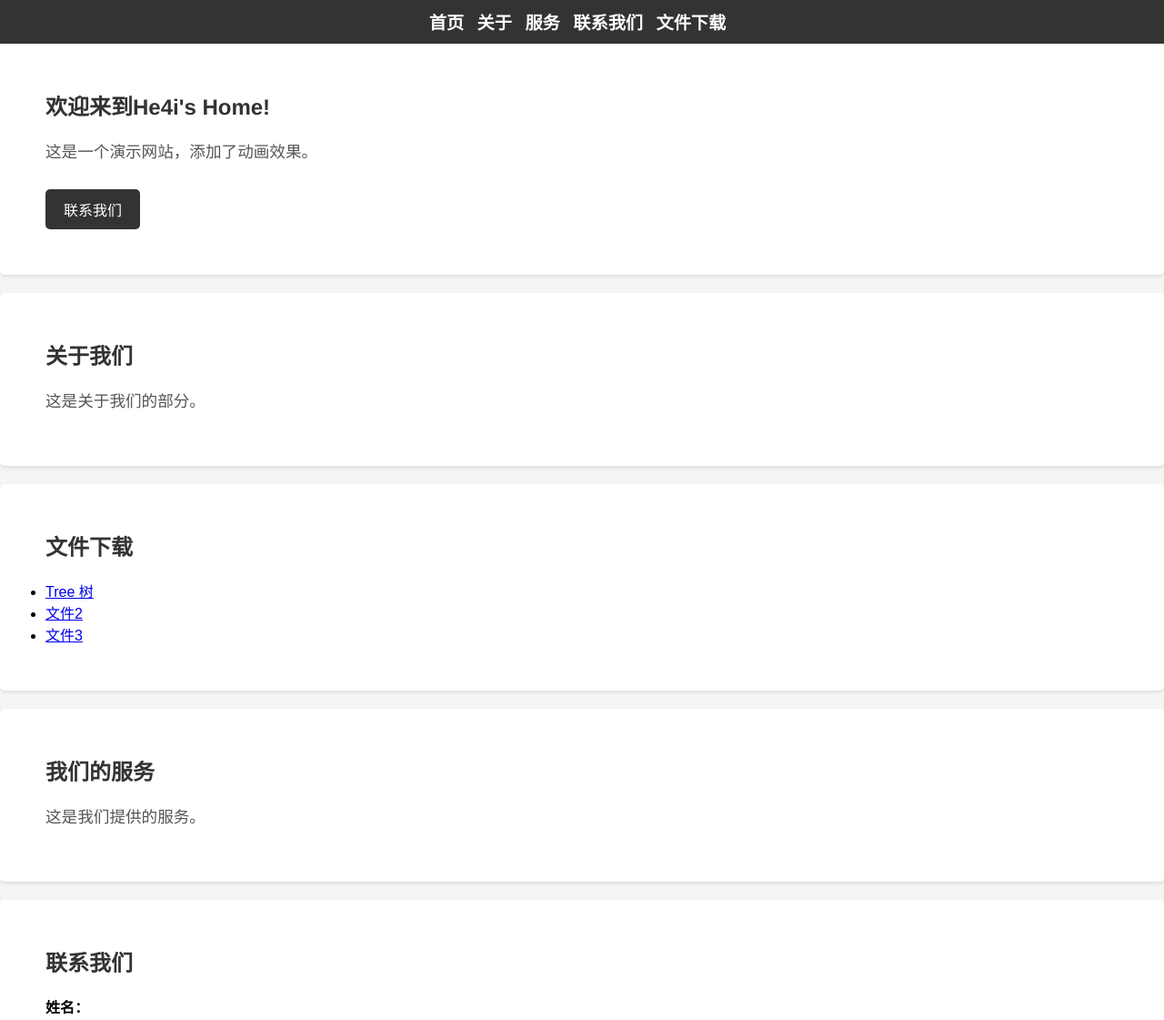
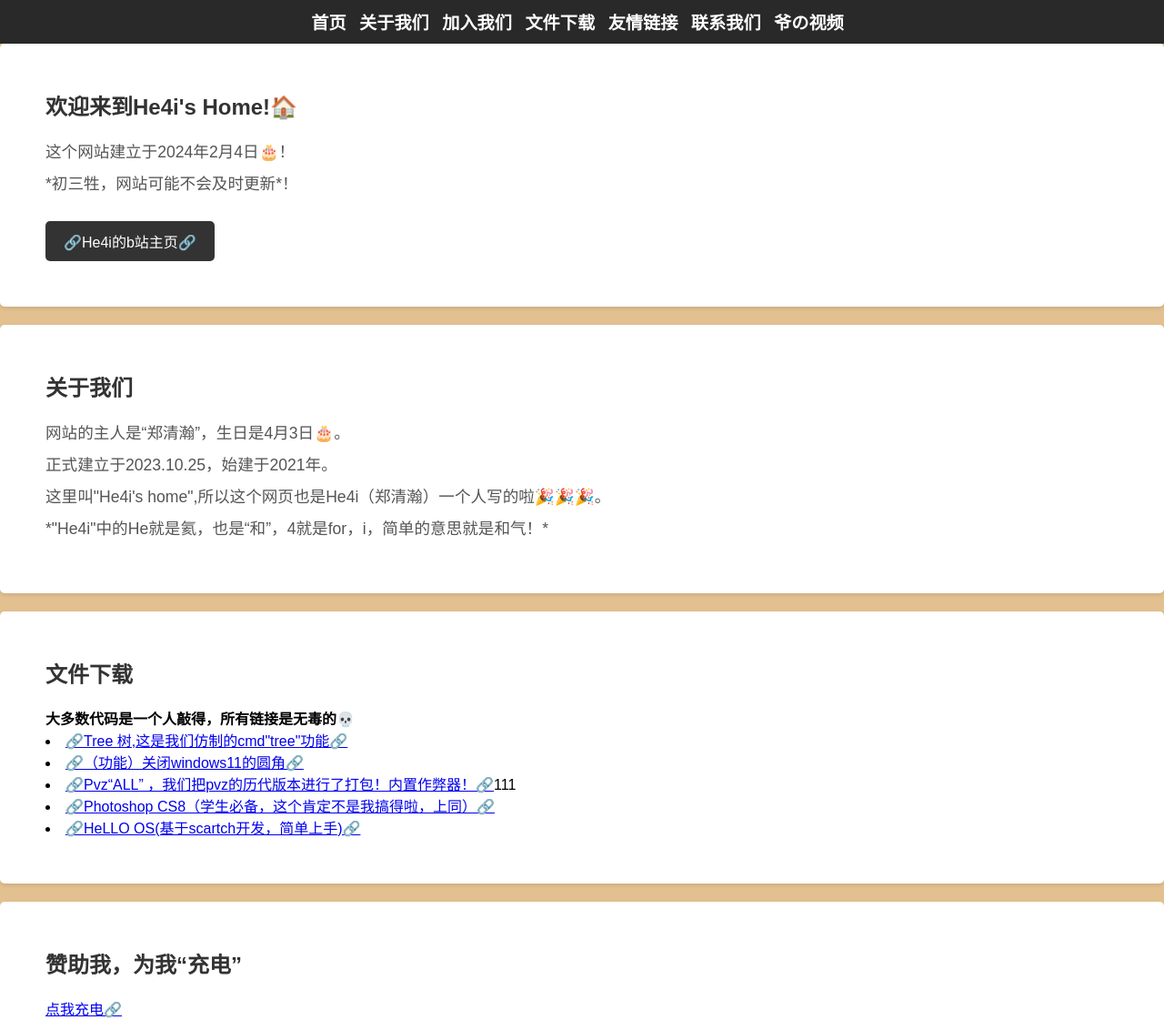
Before and after one commit to he4i/He4s, a plain HTML site: page index.html in a window 1280 px wide. Shown: the top 1121 px of the page at 91% size. Drawn offline with Linux system fonts and the light colour scheme.

Commit message:
Signed-off-by: He4i <wo18766962515@163.com>

```diff
--- a/index.html
+++ b/index.html
@@ -2,10 +2,11 @@
 <html lang="zh-CN">
 
 <head>
+    <link rel="icon" href="./favicon.ico">
     <meta charset="UTF-8">
     <meta http-equiv="X-UA-Compatible" content="IE=edge">
     <meta name="viewport" content="width=device-width, initial-scale=1.0">
-    <title>He4i</title>
+    <title>He4i's Home!🏠</title>
     <style>
         * {
             margin: 0;
@@ -14,12 +15,12 @@
         }
 
         body {
-            font-family: Arial, sans-serif;
-            background-color: #f5f5f5;
+            font-family: STKaiti, sans-serif;
+            background-color: #e2c090;
         }
 
         header {
-            background-color: #333;
+            background-color: #292929;
             padding: 10px;
             animation: fadeInDown 1s ease;
         }
@@ -57,7 +58,7 @@
 
         section {
             padding: 50px;
-            background-color: #fff;
+            background-color: #ffffff;
             box-shadow: 0 2px 4px rgba(0, 0, 0, 0.1);
             border-radius: 5px;
             margin-bottom: 20px;
@@ -79,7 +80,7 @@
         h1, h2 {
             color: #333;
             margin-bottom: 20px;
-            font-family: "Helvetica Neue", sans-serif;
+            font-family: "Source Han Sans CN", sans-serif;
         }
 
         p {
@@ -147,40 +148,50 @@
         <nav>
             <ul>
                 <li><a href="#home">首页</a></li>
-                <li><a href="#about">关于</a></li>
-                <li><a href="#services">服务</a></li>
-                <li><a href="#contact">联系我们</a></li>
+                <li><a href="#about">关于我们</a></li>
+                <li><a href="#contact">加入我们</a></li>
 	<li><a href="#downloads">文件下载</a></li>
+	<li><a href="#friend">友情链接</a></li>
+	<li><a href="#lxwm">联系我们</a></li>
+	<li><a href="#shipin">爷の视频</a></li>
             </ul>
         </nav>
     </header>
 
     <section id="home">
-        <h1>欢迎来到He4i's Home!</h1>
-        <p>这是一个演示网站，添加了动画效果。</p>
-        <a href="#contact" class="btn">联系我们</a>
+        <h1>欢迎来到He4i's Home!🏠</h1>
+        <p>这个网站建立于2024年2月4日🎂！</p>
+       <p>*初三牲，网站可能不会及时更新*！</p>
+        <a href="https://space.bilibili.com/517295909?spm_id_from=333.1007.0.0" class="btn">🔗He4i的b站主页🔗</a>
     </section>
 
     <section id="about">
         <h2>关于我们</h2>
-        <p>这是关于我们的部分。</p>
+        <p>网站的主人是“郑清瀚”，生日是4月3日🎂。</p>
+        <p>正式建立于2023.10.25，始建于2021年。</p>
+        <p>这里叫"He4i's home",所以这个网页也是He4i（郑清瀚）一个人写的啦🎉🎉🎉。</p>
+        <p>*"He4i"中的He就是氦，也是“和”，4就是for，i，简单的意思就是和气！*</p>
     </section>
    <section id="downloads">
     <h2>文件下载</h2>
+	   <h4>大多数代码是一个人敲得，所有链接是无毒的💀</h4
     <ul>
-      <li><a href="/path/to/file1.pdf" download>Tree 树</a></li>
-      <li><a href="/path/to/file2.zip" download>文件2</a></li>
-      <li><a href="/path/to/file3.docx" download>文件3</a></li>
+      <li><a href="https://pan.huang1111.cn/s/ZoD5cL" download>🔗Tree 树,这是我们仿制的cmd"tree"功能🔗</a></li>
+      <li><a href="https://pan.huang1111.cn/s/xq5dhV" download>🔗（功能）关闭windows11的圆角🔗</a></li>
+      <li><a href="https://pan.huang1111.cn/s/RlqdhB" download>🔗Pvz“ALL” ，我们把pvz的历代版本进行了打包！内置作弊器！🔗</a>111</li>
+      <li><a href="https://pan.huang1111.cn/s/1wnxhv" download>🔗Photoshop CS8（学生必备，这个肯定不是我搞得啦，上同）🔗</a></li>
+      <li><a href="https://pan.huang1111.cn/s/yQ4jS6" download>🔗HeLLO OS(基于scartch开发，简单上手)🔗</a></li>
     </ul>
   </section>
 
     <section id="services">
-        <h2>我们的服务</h2>
-        <p>这是我们提供的服务。</p>
+        <h2>赞助我，为我“充电”</h2>
+	<a href="https://space.bilibili.com/517295909?spm_id_from=333.1007.0.0" download>点我充电🔗</a>
+
     </section>
 
     <section id="contact">
-        <h2>联系我们</h2>
+        <h2>加入我们</h2>
         <form action="#">
             <label for="name">姓名：</label>
             <input type="text" id="name" name="name" required>
@@ -191,12 +202,37 @@
             <label for="message">留言：</label>
             <textarea id="message" name="message" required></textarea>
 
-            <button type="submit">发送</button>
+            <button type="submit">请截图并发送到wo18766962515@163.com（点我清空）</button>
         </form>
     </section>
+    <section id="friend">
+        <h2>友情链接</h2>
+	<h3><a href="https://bilibili.com" download>哔哩哔哩</a></h3>
+	<h3><a href="https://www.xingjisoft.top/" download>xingji 工作室</a></h3>
+	<h3><a href="https://www.537studio.com/" download>537</a></h3>
+	<h3><a href="https://pcc.xingjisoft.top/index.html" download>爬极工作室</a></h3>
+	<h3><a href="http://linker.freeee.cf/?i=1" download>linker 的小站</a></h3>
+        	<h3><a href="http://rgzz.likesyou.org/?i=1" download>真_人工智障的小站（貌似未完工）</a></h3>
+	<h3><a href="https://pan.huang1111.cn/home?path=%2F" download>huang1111网盘🔒，十分感谢提供下载</a></h3>
+    </section>
+    <section id="lxwm">
+        <h2>联系我们</h2>
+	<a href="https://space.bilibili.com/517295909?spm_id_from=333.1007.0.0" download>哔哩哔哩</a>
+	<h4>QQ:2184641643</h4>
+	<h4>e-mail：wo18766962515@163.com</h4>
 
+    </section>
+   <section id="shipin">
+        <h2>爷の视频</h2>
+	<a href="https://space.bilibili.com/517295909?spm_id_from=333.1007.0.0" download>我的哔哩哔哩账号，先去看看？</a>
+	<h1>开发中，预计2月11日完工</h1>
+
+
+    </section>
+<p>网站有不足之处请e-mail或QQ私信，备注好!</p>
     <footer>
         <p>版权所有 © 2024 He4i's home</p>
+
     </footer>
 </body>
 
```
Also changed, not shown: favicon.ico (added), favicon10.png (added), favicon2.ico (added), favicon3.png (added), site.webmanifest (added).
